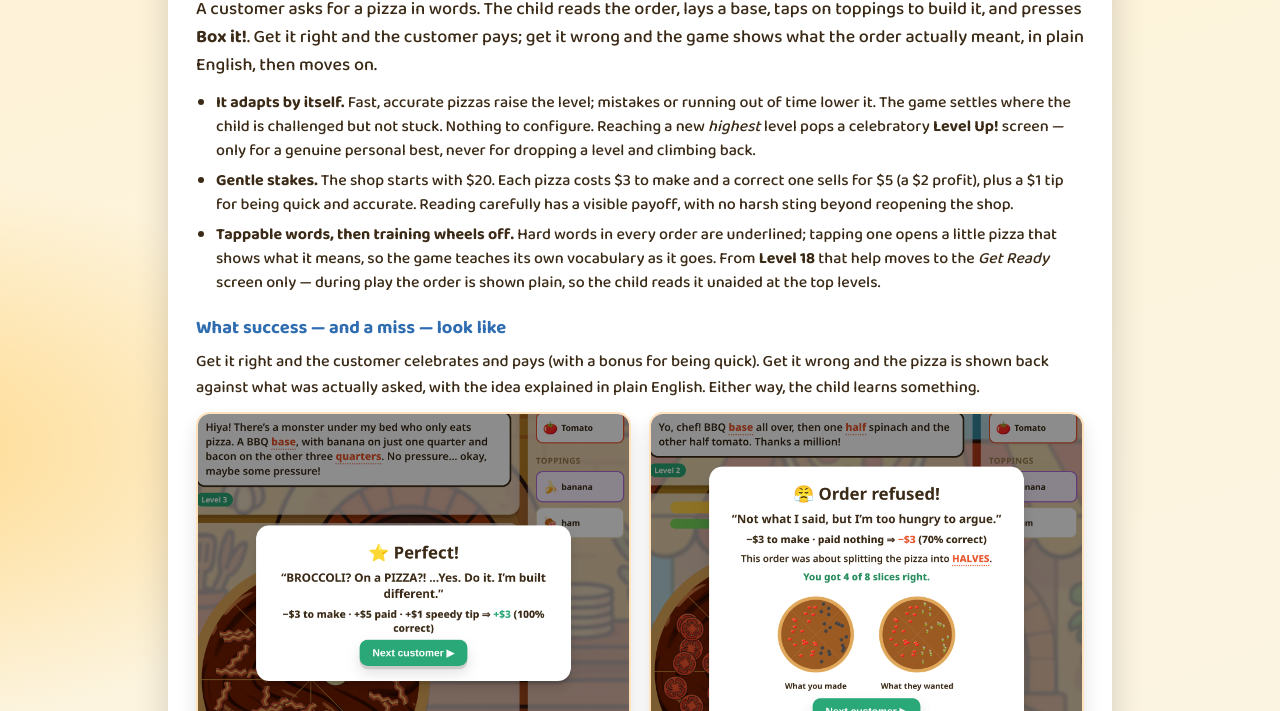
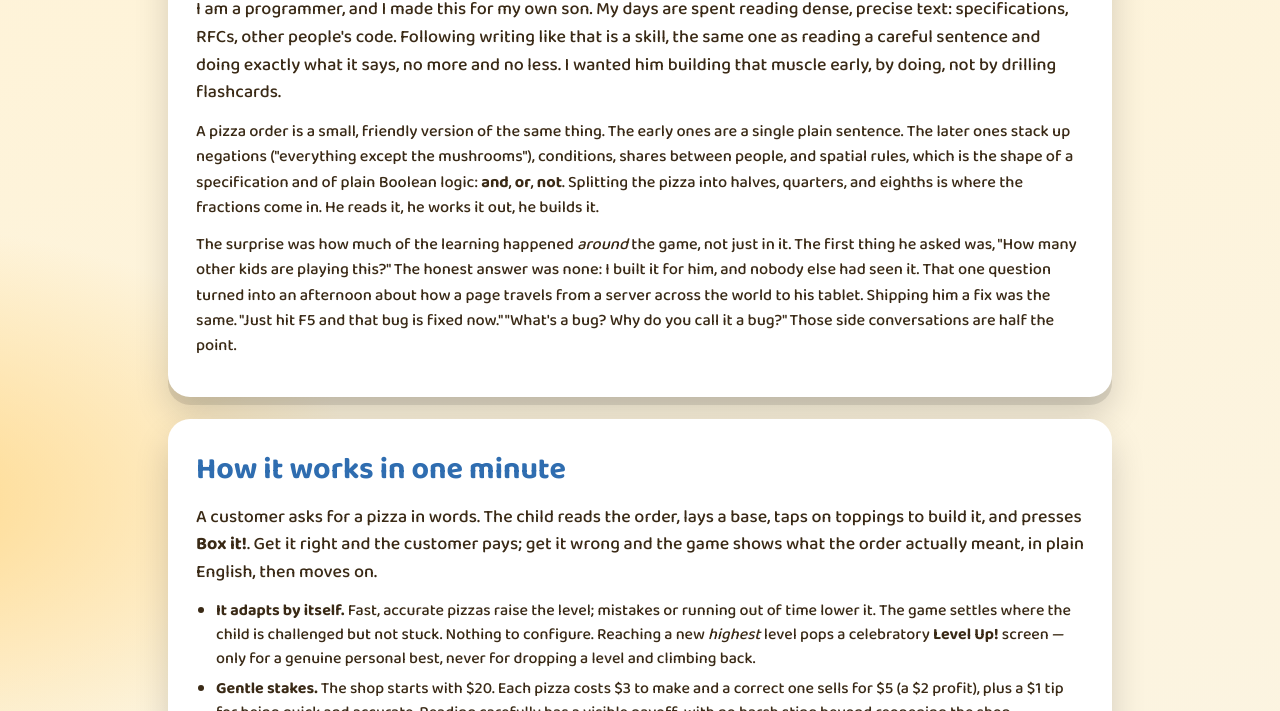
Before and after one commit to DigitalCyberSoft/pizzashop, a plain HTML site: page parents.html in a window 1280 px wide. Shown: the part 389-1100 px from the top of the page. Drawn offline with Linux system fonts and the light colour scheme.

Commit message:
Parents guide: add a personal "Why I built this" note
First-person lead panel in parents.html: precise reading framed as an engineering skill (specs/RFCs, plain Boolean and/or/not), the slice-to-fractions mapping, and the real side-conversation moments (no other players; "what's a bug?"). Docs only; no game logic touched.

```diff
--- a/parents.html
+++ b/parents.html
@@ -115,6 +115,27 @@
         is a short piece of English a child reads, understands, and acts on. The difficulty lives in
         the <i>language</i>, not the tapping.</p>
     </header>
+
+    <section class="panel">
+      <h2>Why I built this</h2>
+      <p class="lead">I am a programmer, and I made this for my own son. My days are spent reading
+        dense, precise text: specifications, RFCs, other people's code. Following writing like that
+        is a skill, the same one as reading a careful sentence and doing exactly what it says, no
+        more and no less. I wanted him building that muscle early, by doing, not by drilling
+        flashcards.</p>
+      <p>A pizza order is a small, friendly version of the same thing. The early ones are a single
+        plain sentence. The later ones stack up negations ("everything except the mushrooms"),
+        conditions, shares between people, and spatial rules, which is the shape of a specification
+        and of plain Boolean logic: <b>and</b>, <b>or</b>, <b>not</b>. Splitting the pizza into
+        halves, quarters, and eighths is where the fractions come in. He reads it, he works it out,
+        he builds it.</p>
+      <p>The surprise was how much of the learning happened <i>around</i> the game, not just in it.
+        The first thing he asked was, "How many other kids are playing this?" The honest answer was
+        none: I built it for him, and nobody else had seen it. That one question turned into an
+        afternoon about how a page travels from a server across the world to his tablet. Shipping
+        him a fix was the same. "Just hit F5 and that bug is fixed now." "What's a bug? Why do you
+        call it a bug?" Those side conversations are half the point.</p>
+    </section>
 
     <section class="panel">
       <h2>How it works in one minute</h2>
```
